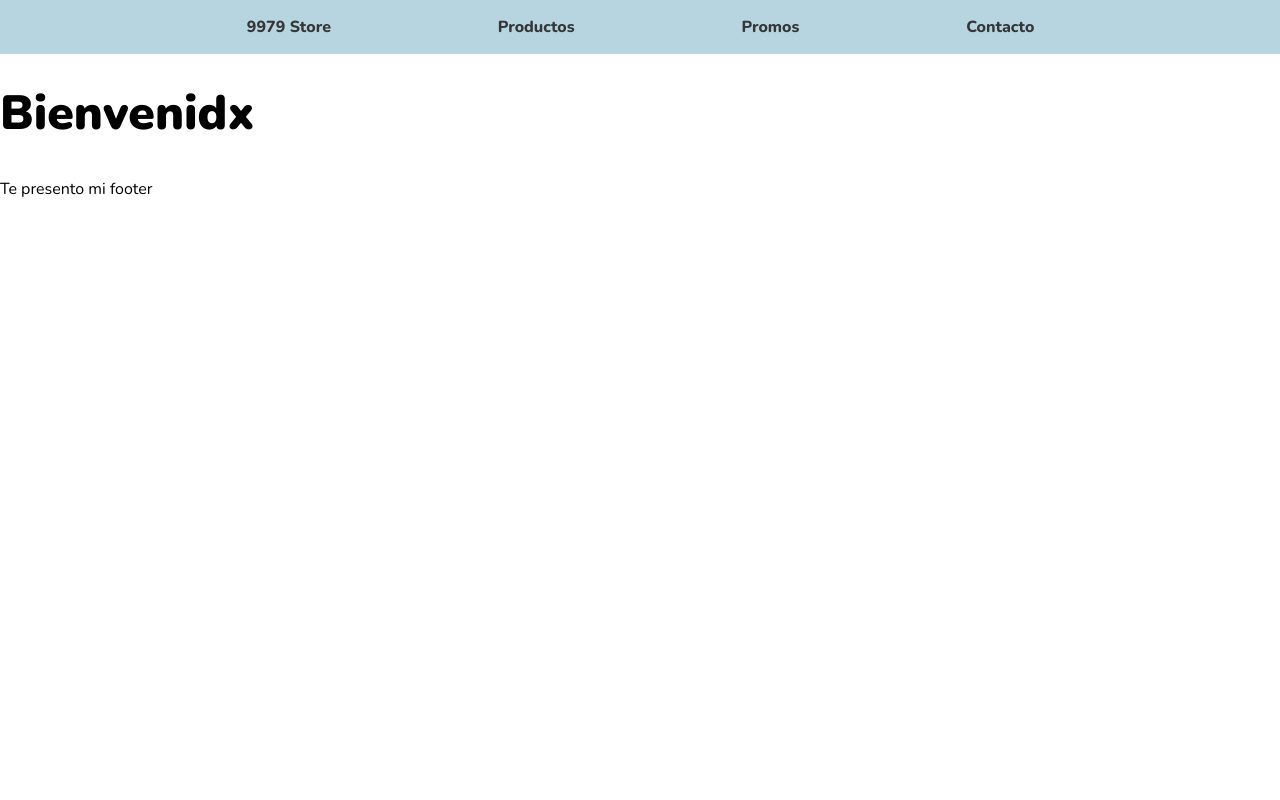
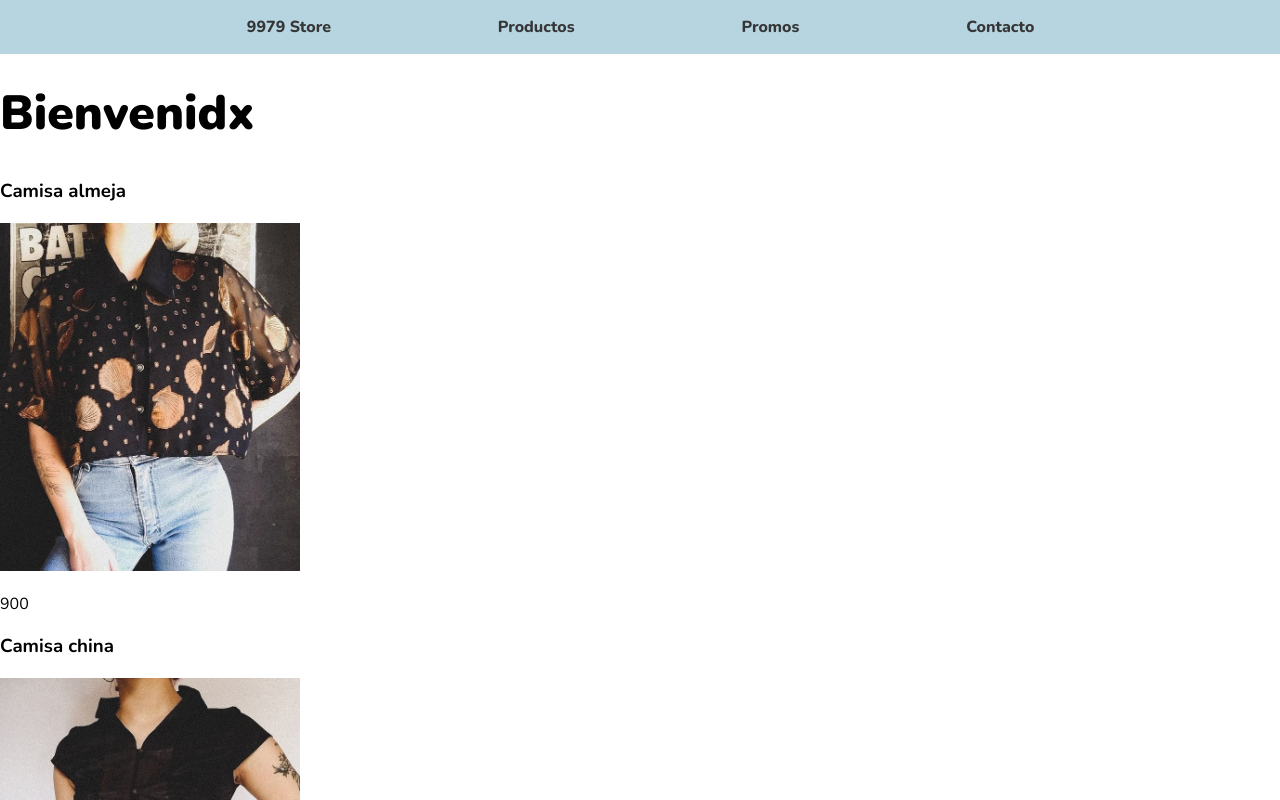
Before and after one commit to GrossoCarla/9979-store, a React (Create React App) app: page / in a window 1280 px wide. Shown: the top 800 px of the page. Built offline with nearby package versions, Linux system fonts and the light colour scheme.

Commit message:
ProductCard 2

```diff
--- a/src/App.jsx
+++ b/src/App.jsx
@@ -2,7 +2,7 @@ import './styles/App.css';
 import Hero from './components/Home/Hero';
 import Footer from './components/Global/Footer/Footer';
 import NavBar from './components/Global/NavBar/NavBar';
-import ProductCard from './components/Global/ProductCard/ProductCard'
+import ProductCard from './components/Global/ProductCard/ProductCard';
 import camisaChina from './assets/camisaChina.jpg';
 import camisaAlmejas from './assets/camisaAlmejas.jpg';
 import camisaPlantas from './assets/camisaPlantas.jpg';
--- a/src/components/Global/ProductCard/ProductCard.jsx
+++ b/src/components/Global/ProductCard/ProductCard.jsx
@@ -1,8 +1,12 @@
-function ProductCard() {
+function ProductCard({titulo, foto, precio}) {
 
     return (
         <>
-
+            <article className='producto'>
+                <h3>{titulo}</h3>
+                <img src={foto} alt="" width="300" />
+                <p>{precio}</p>
+            </article>
         </>
     )
 }
```
Also changed, not shown: src/components/Global/ProductCard/ProductCard.css (added), src/components/Home/Hero.css (added), 1 other file (tests, documents, lock files or other folders).
